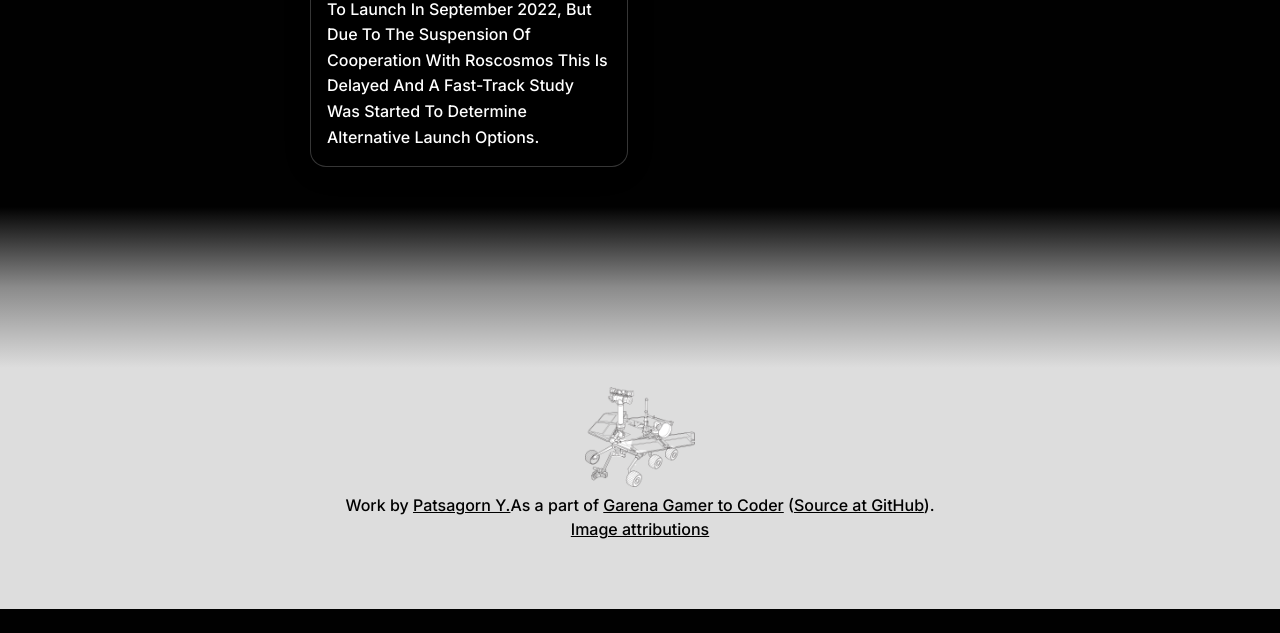
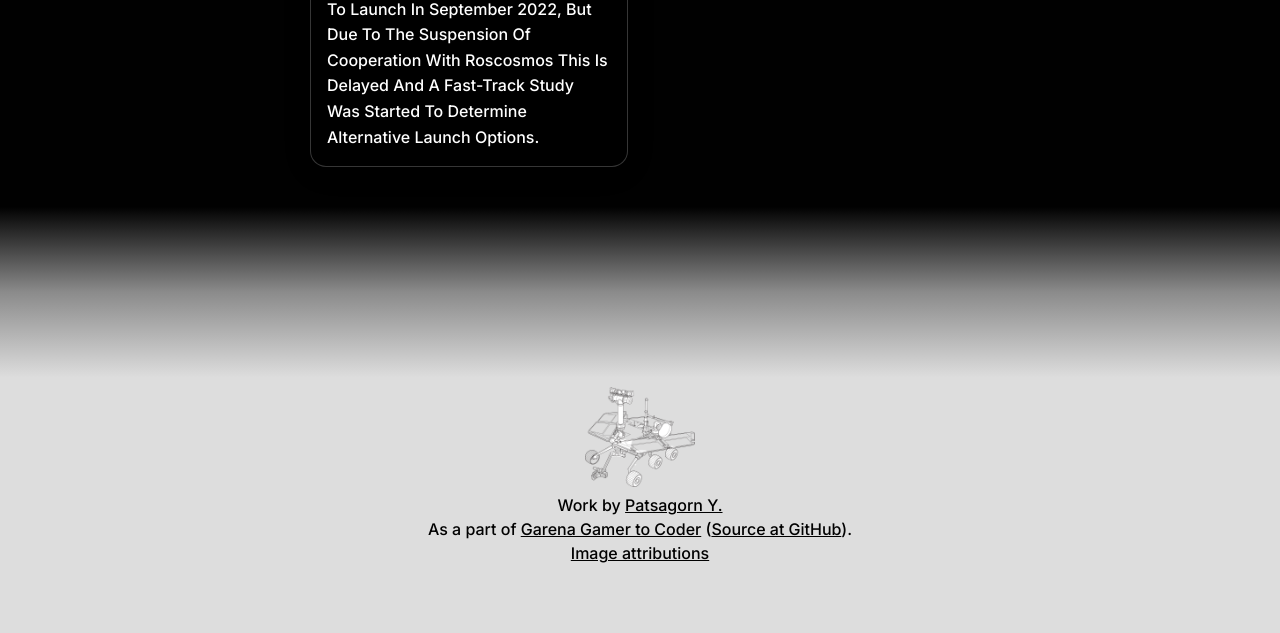
Before and after one commit to ptsgrn/garena-gtc, a plain HTML site: page index.html in a window 1280 px wide. Shown: the part 2894-3527 px from the top of the page. Before the commit the page ends 3503 px from the top, so only its background shows below. Drawn offline with Linux system fonts and the light colour scheme.

Commit message:
split line

```diff
--- a/index.html
+++ b/index.html
@@ -42,9 +42,9 @@
             <path d="m8.5 13.5h4" />
           </g>
         </svg>
-        </label>
-        <label for="active" tabindex="1">Active</label><label for="inactive" tabindex="2">Inactive</label><label for="failed"
-          tabindex="3">Failed</label><label for="planned" tabindex="4">Planned</label>
+      </label>
+      <label for="active" tabindex="1">Active</label><label for="inactive" tabindex="2">Inactive</label><label for="failed"
+        tabindex="3">Failed</label><label for="planned" tabindex="4">Planned</label>
     </div>
     <div class="rovers-content">
       <div class="card active">
@@ -104,7 +104,7 @@
             extremely powerful Martian dust storm taking place at the time or an issue with the Mars 3 orbiter's ability
             to relay
             communications.
-            </p>
+          </p>
         </div>
       </div>
       <div class="card inactive" style="--top: -130px; --width: 400px;">
@@ -191,9 +191,10 @@
 </body>
 <footer>
   <img src="assets/curiosity.png" alt="Curiosity outline art" height="100">
-  <span>Work by <a href="https://github.com/ptsgrn" title="See my Github profile">Patsagorn Y.</a><wbr>As a part of <a
-      href="https://gamertocoder.garena.co.th/" target="_blank" rel="noopener noreferrer">Garena Gamer to Coder</a> (<a
-      href="https://github.com/ptsgrn/garena-gtc">Source at GitHub</a>).</span>
+  <span>Work by <a href="https://github.com/ptsgrn" title="See my Github profile">Patsagorn Y.</a></span>
+  <span>As a part of <a href="https://gamertocoder.garena.co.th/" target="_blank" rel="noopener noreferrer">Garena Gamer
+      to Coder</a>
+    (<a href="https://github.com/ptsgrn/garena-gtc">Source at GitHub</a>).</span>
   <span><a href="#attributions">Image attributions</a></span>
   <section id="attributions">
     <ul>
@@ -236,8 +237,8 @@
           at
           Wikimedia Commons</a></li>
       <li>Perseverance-Selfie-at-Rochette-Horizontal-V2.gif: <a
-          href="https://commons.wikimedia.org/wiki/File:Perseverance-Selfie-at-Rochette-Horizontal-V2.gif" target="_blank"
-          rel="noopener noreferrer">File:Perseverance-Selfie-at-Rochette-Horizontal-V2.gif
+          href="https://commons.wikimedia.org/wiki/File:Perseverance-Selfie-at-Rochette-Horizontal-V2.gif"
+          target="_blank" rel="noopener noreferrer">File:Perseverance-Selfie-at-Rochette-Horizontal-V2.gif
           at
           Wikimedia Commons</a></li>
       <li>Mars3_lander_vsm.jpg: <a href="https://commons.wikimedia.org/wiki/File:Mars3_lander_vsm.jpg" target="_blank"
```
